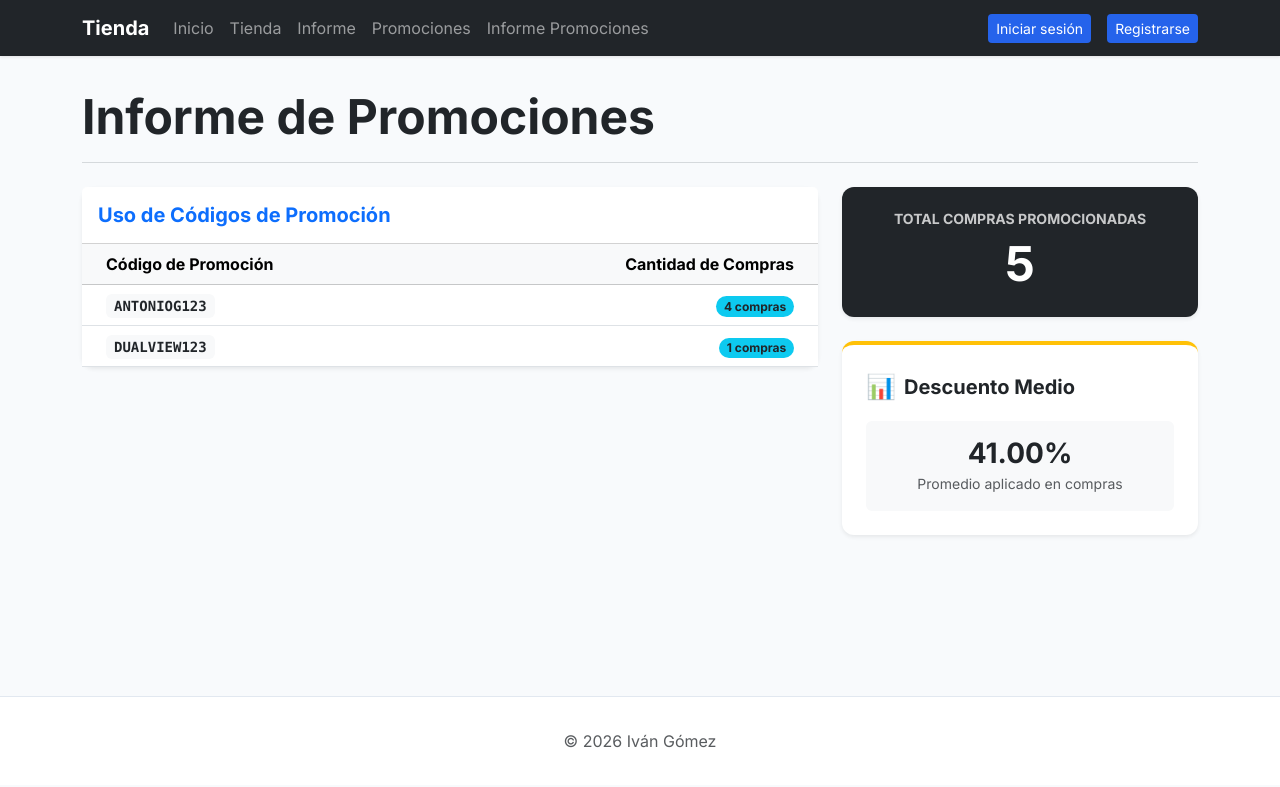
After one commit to Iv4nTech/tienda_virtual, a Django app: page /tienda/admin/promociones/informes in a window 1280 px wide. The commit adds this page. Shown: the top 787 px of the page. Run offline with Django 5.2, Linux system fonts and the light colour scheme; data comes from the database, SQL or seed files in the repository; both versions use the stored data as it was after the commit.

Commit message:
Informe de promociones ralizado

```diff
--- a/core/admin.py
+++ b/core/admin.py
@@ -15,3 +15,4 @@ admin.site.register(UsuarioTienda, UserAdminTienda)
 admin.site.register(Producto)
 admin.site.register(Marca)
 admin.site.register(Compra)
+admin.site.register(Promocion)
--- a/core/models.py
+++ b/core/models.py
@@ -41,7 +41,7 @@ class Compra(models.Model):
     iva = models.IntegerField(choices=Iva, null=True)
     usuario = models.ForeignKey(UsuarioTienda, on_delete=models.SET_NULL, null=True, blank=True, related_name='compras')
     producto = models.ForeignKey(Producto, on_delete=models.SET_NULL, null=True, blank=True, related_name='compras')
-    promocion = models.ForeignKey('Promocion',on_delete=models.SET_NULL, null=True, blank=True)
+    promocion = models.ForeignKey('Promocion',on_delete=models.SET_NULL, null=True, blank=True, related_name='compras')
 
     def __str__(self):
         return f'{self.id} | {self.usuario} - {self.producto} UD: {self.unidades} [{self.fecha}]'
@@ -52,3 +52,6 @@ class Promocion(models.Model):
     descuento = models.IntegerField()
     fecha_inicio = models.DateField(auto_now_add=True)
     fecha_fin = models.DateField()
+
+    def __str__(self):
+        return f'{self.nombre} | {self.codigo}'
--- a/core/templates/core/base.html
+++ b/core/templates/core/base.html
@@ -19,6 +19,7 @@
         .footer { background: #fff; border-top: 1px solid #e2e8f0; padding: 2rem 0; margin-top: auto; }
         /* Accesibilidad: Foco claro */
         a:focus, button:focus { outline: 3px solid #93c5fd; outline-offset: 2px; }
+        .errorlist { color: red;}
     </style>
 </head>
 <body>
@@ -34,6 +35,7 @@
                     <li class="nav-item"><a class="nav-link" href="{% url 'ver_producto_tienda' %}">Tienda</a></li>
                     <li class="nav-item"><a class="nav-link" href="{% url 'informes' %}">Informe</a></li>
                     <li class="nav-item"><a class="nav-link" href="{% url 'ver_promociones' %}">Promociones</a></li>
+                    <li class="nav-item"><a class="nav-link" href="{% url 'informe_promociones' %}">Informe Promociones</a></li>
                 </ul>
                 <div class="d-flex align-items-center">
                     {% if user.is_authenticated %}
--- /dev/null
+++ b/core/templates/core/informe_promociones.html
@@ -0,0 +1,67 @@
+{% extends 'core/base.html' %}
+
+{% block tittle_bar %}Informe de Promociones | Admin{% endblock %}
+
+{% block tittle_section %}Informe de Promociones{% endblock %}
+
+{% block content %}
+<div class="row g-4">
+
+    <div class="col-lg-8">
+        <div class="card shadow-sm border-0">
+            <div class="card-header bg-white py-3">
+                <h5 class="card-title mb-0 fw-bold text-primary">Uso de Códigos de Promoción</h5>
+            </div>
+            <div class="table-responsive">
+                <table class="table table-hover align-middle mb-0">
+                    <thead class="table-light">
+                        <tr>
+                            <th scope="col" class="ps-4">Código de Promoción</th>
+                            <th scope="col" class="text-end pe-4">Cantidad de Compras</th>
+                        </tr>
+                    </thead>
+                    <tbody>
+                        {% for promocion in promociones %}
+                        <tr>
+                            <td class="ps-4">
+                                <code class="fw-bold text-dark bg-light px-2 py-1 rounded">{{promocion.codigo}}</code>
+                            </td>
+                            <td class="text-end pe-4">
+                                <span class="badge rounded-pill bg-info text-dark">
+                                    {{promocion.compras__count}} compras
+                                </span>
+                            </td>
+                        </tr>
+                        {% endfor %}
+                    </tbody>
+                </table>
+            </div>
+        </div>
+    </div>
+
+    <div class="col-lg-4">
+        <div class="card shadow-sm border-0 mb-4 bg-dark text-white">
+            <div class="card-body p-4 text-center">
+                <h6 class="text-uppercase opacity-75 small fw-bold mb-2">Total Compras Promocionadas</h6>
+                <h2 class="display-5 fw-bold mb-0">{{total.compras__count}}</h2>
+            </div>
+        </div>
+
+        <div class="card shadow-sm border-0 border-top border-warning border-4">
+            <div class="card-body p-4">
+                <div class="d-flex align-items-center mb-3">
+                    <span class="fs-4 me-2">📊</span>
+                    <h5 class="fw-bold mb-0">Descuento Medio</h5>
+                </div>
+                <div class="bg-light p-3 rounded text-center">
+                    <h3 class="text-dark fw-bold mb-0">
+                        {{descuento_medio.compras__promocion__descuento__avg|floatformat:2}}%
+                    </h3>
+                    <small class="text-muted">Promedio aplicado en compras</small>
+                </div>
+            </div>
+        </div>
+    </div>
+
+</div>
+{% endblock %}
--- a/core/urls.py
+++ b/core/urls.py
@@ -20,5 +20,7 @@ urlpatterns = [
     path('tienda/admin/promociones/crear', CreatePromocion.as_view(), name='crear_promocion'),
     path('tienda/admin/promociones/<int:pk>', DetailPromocion.as_view(), name='detalle_promocion'),
     path('tienda/admin/promociones/editar/<int:pk>', UpdatePromocion.as_view(), name='editar_promocion'),
-    path('tienda/admin/promociones/eliminar/<int:pk>', DeletePromocion.as_view(), name='eliminar_promocion')
+    path('tienda/admin/promociones/eliminar/<int:pk>', DeletePromocion.as_view(), name='eliminar_promocion'),
+
+    path('tienda/admin/promociones/informes', ver_informe_promociones, name='informe_promociones')
 ]
--- a/core/views.py
+++ b/core/views.py
@@ -8,6 +8,8 @@ from django.http import HttpResponse
 from django.contrib.auth.mixins import AccessMixin, PermissionRequiredMixin, LoginRequiredMixin, UserPassesTestMixin
 from django.contrib.auth.decorators import user_passes_test, login_required
 from django.contrib.auth.forms import UserCreationForm
+from django.forms import ValidationError
+from django.db.models import Count, Avg
 
 def user_admin_or_staff(user):
     return user.is_superuser or user.is_staff
@@ -90,18 +92,15 @@ def checkout(request, pk):
     producto = get_object_or_404(Producto, pk=pk)
     if request.method == 'POST':
         form =  CompraForm(request.POST)
-        print(form)
         if form.is_valid():
             nueva_compra = form.save(commit=False)
             nueva_compra.producto = producto
-            nueva_compra.importe = float(producto.precio * form.cleaned_data['unidades']) * 1.21
+            nueva_compra.importe = (float(producto.precio * form.cleaned_data['unidades']) * 1.21) * (form.cleaned_data['promocion'].descuento/100)
             nueva_compra.usuario = request.user
             nueva_compra.save()
-            #Añadir usuario cuando tengamos los login para probarlo mejor
             return redirect('ver_producto_tienda')
-        else:
-            print('formulario invalido')
-    form = CompraForm()
+    else:
+        form = CompraForm()
     return render(request, 'core/checkout.html', {'form':form, 'producto':producto})
 
 @user_passes_test(user_admin_or_staff)
@@ -156,3 +155,9 @@ class UpdatePromocion(UpdateView):
     template_name = 'core/crear_promocion.html'
     success_url = reverse_lazy('ver_promociones')
     form_class = PromocionesForm
+
+def ver_informe_promociones(request):
+    query = Promocion.objects.annotate(Count('compras'))
+    total_promos = Promocion.objects.aggregate(Count('compras'))
+    media_compras_promo = Promocion.objects.aggregate(Avg('compras__promocion__descuento'))
+    return render(request, 'core/informe_promociones.html', {'promociones':query, 'total':total_promos, 'descuento_medio':media_compras_promo})
```
Also changed, not shown: core/forms.py (+26 -2 lines), core/migrations/0015_compra_promocion_alter_promocion_codigo_and_more.py (added), core/migrations/0016_alter_compra_promocion.py (added), db.sqlite3.
